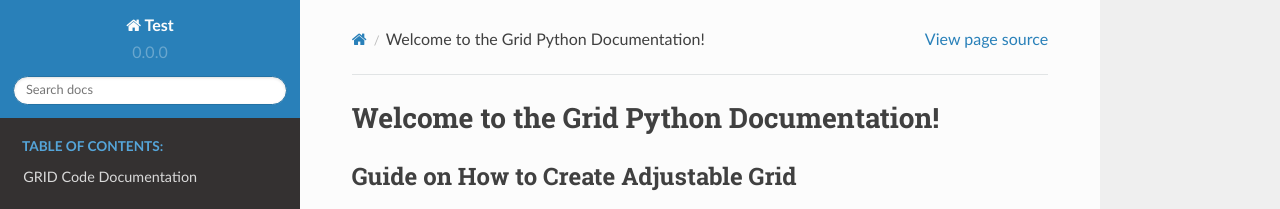
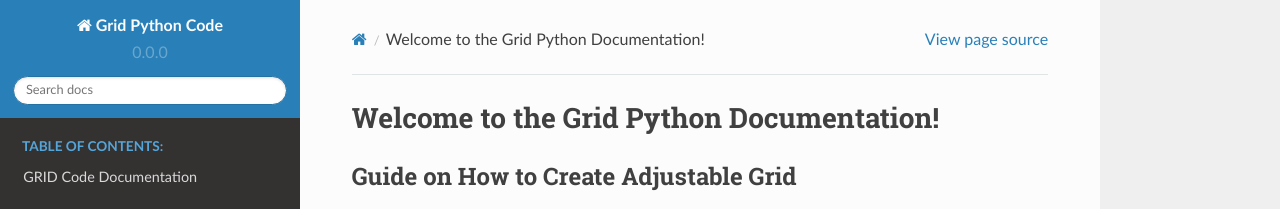
Before and after one commit to magatj/magatj.github.io, a Sphinx documentation site: the page built from sphinx_doc/source/index.rst, in a window 1280 px wide. Shown: the top 209 px of the page. Built offline with Sphinx 7.4.7 and the Read the Docs theme 2.0.0, drawn with Linux system fonts in a browser that asks for light colours.

Commit message:
Update conf.py
changed project name

```diff
--- a/sphinx_doc/source/conf.py
+++ b/sphinx_doc/source/conf.py
@@ -19,7 +19,7 @@
 
 # -- Project information -----------------------------------------------------
 
-project = 'Test'
+project = 'Grid Python Code'
 copyright = '2020, Jesse Magat'
 author = 'Jesse Magat'
 
```
